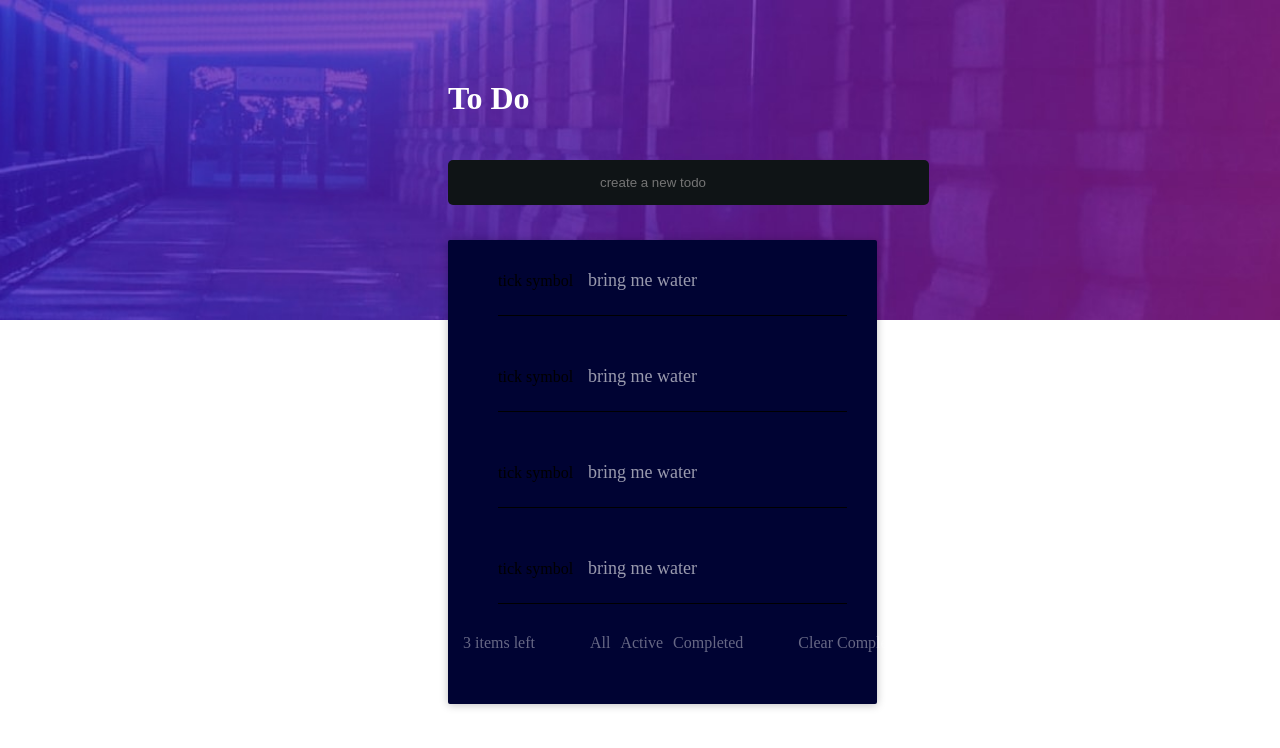
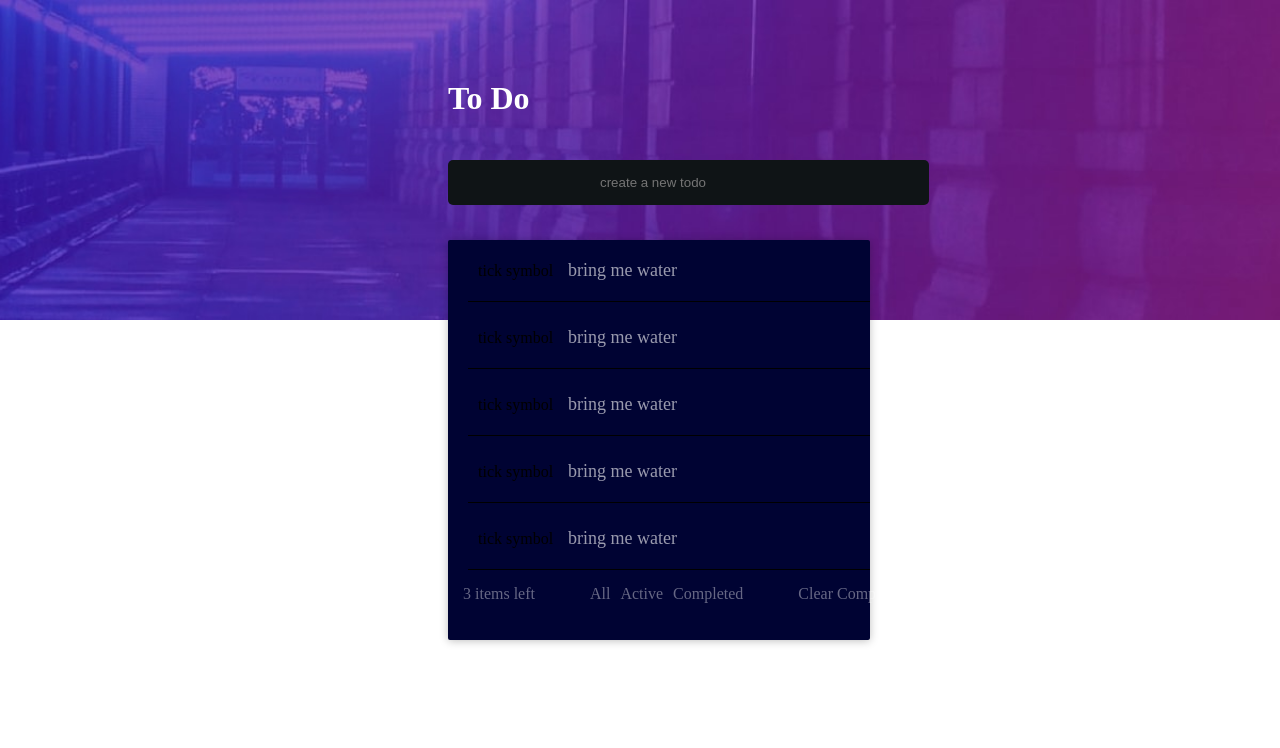
Before and after one commit to Oloche-Richard/ToDo-List, a React (Create React App) app: page / in a window 1280 px wide. Shown: the top 748 px of the page. Built offline with nearby package versions, Linux system fonts and the light colour scheme.

Commit message:
initial commit

```diff
--- a/src/component/Todos/Active.css
+++ b/src/component/Todos/Active.css
@@ -4,7 +4,7 @@
   justify-content: space-betweeen;
   gap: 55px;
   text-align: center;
-  /* margin-bottom: 20px; */
+  margin-top: 15px;
   white-space: nowrap;
 }
 
--- a/src/component/Todos/Todo.css
+++ b/src/component/Todos/Todo.css
@@ -1,14 +1,10 @@
 .todo {
-  padding: 20px;
-  margin: 10px;
+  padding: 20px 10px;
 }
 .todo-item {
   display: flex;
   align-items: center;
   gap: 15px;
-  border-bottom: 1px solid #000;
-  border-width: 100%;
-  padding-bottom: 1.5rem;
 }
 .todo-title {
   font-size: 18px;
--- a/src/component/Todos/TodoList.css
+++ b/src/component/Todos/TodoList.css
@@ -1,17 +1,23 @@
 .list-section {
   /* background-color: #0f1426; */
   background-color: #000333;
-  width: 33.5%;
-  height: 58%;
+  width: 33%;
+  height: 50%;
   position: absolute;
   top: 30%;
   left: 35%;
   list-style: none;
+  text-align: center;
 }
 .list-section ul {
   margin-left: 20px;
 }
 
 .list-section ul li {
+  display: inlne-block;
   list-style: none;
+  border-bottom: 1px solid #000;
+  width: 100%;
+  margin-bottom: 5px;
+
 }
--- a/src/component/Todos/TodoList.js
+++ b/src/component/Todos/TodoList.js
@@ -27,6 +27,11 @@ const TodoList = (props) => {
     //title={props.todos[3].title}
     />
     </li>
+    <li>
+    <Todo
+    //title={props.todos[3].title}
+    />
+    </li>
     </ul>
     <Active/>
     </Card>
```
